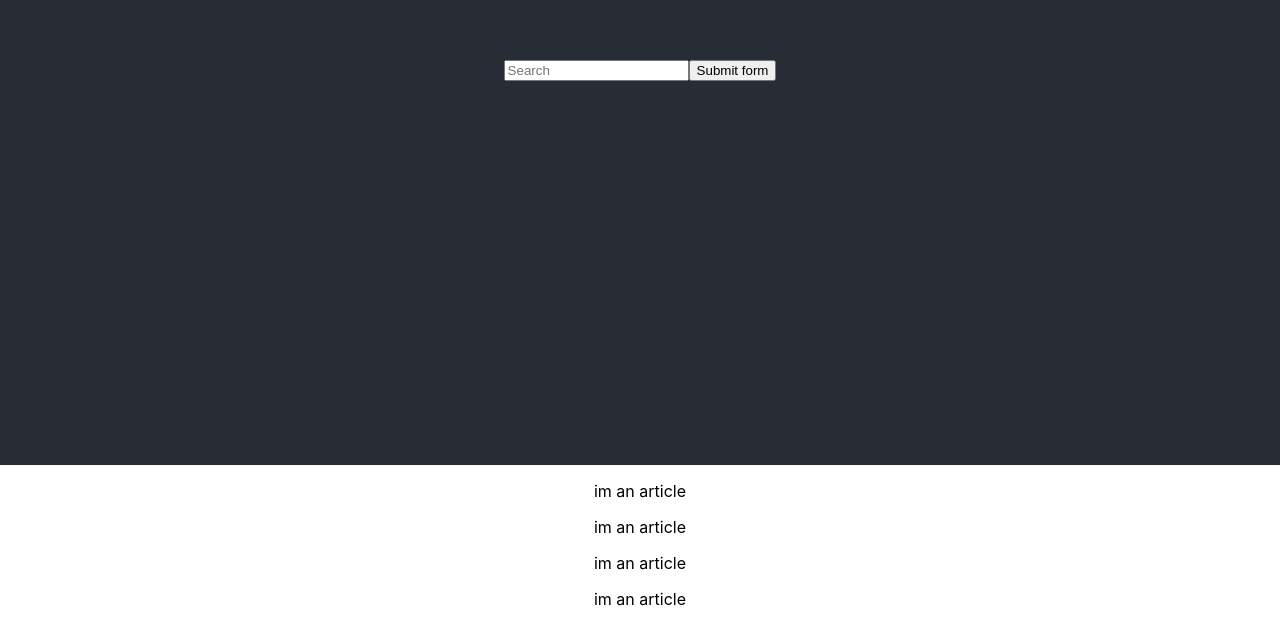
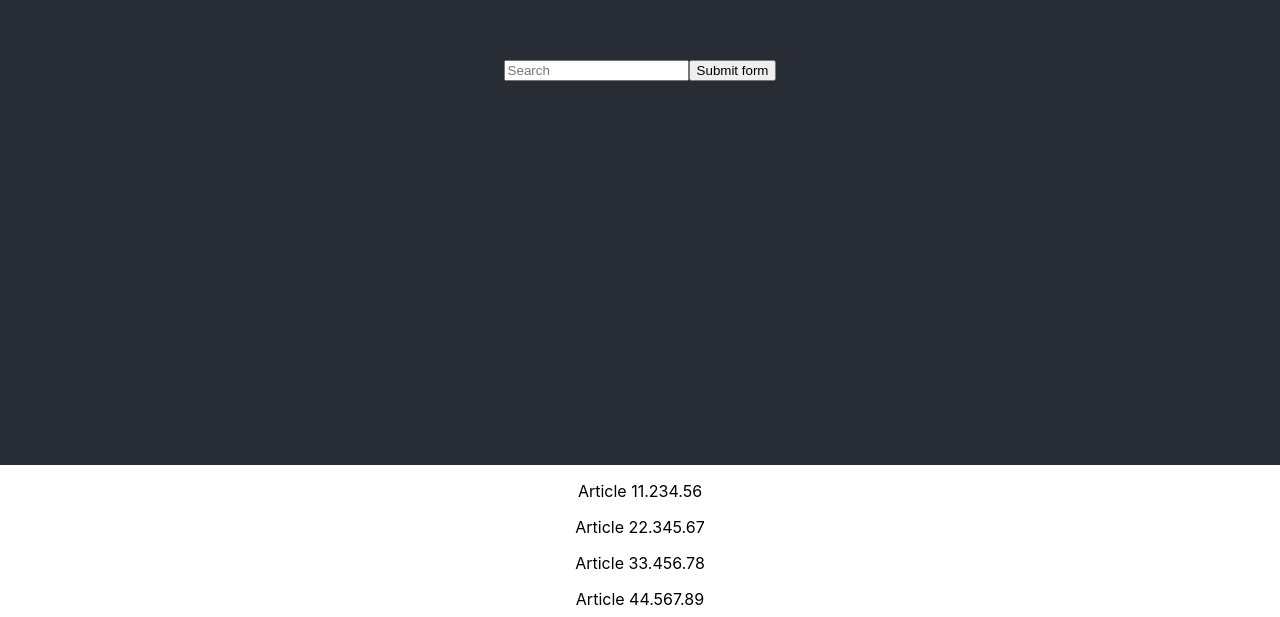
Before and after one commit to JustinAronson/News, a React (Create React App) app in the folder panda/: page / in a window 1280 px wide. Shown: the part 335-952 px from the top of the page. Built offline with nearby package versions, Linux system fonts and the light colour scheme.

Commit message:
Adding props

```diff
--- a/panda/src/Article.js
+++ b/panda/src/Article.js
@@ -1,9 +1,15 @@
 const Article = (props) => {
 
     console.log("In article")
+    console.log(props[1])
+    console.log('Printing props[0]')
+    console.log(props[0])
+    console.log('Done printing')
+
     return (
       <div class="article">
-        <p>im an article</p>
+        <p>{props["props"]}</p>
+        {props.key}
       </div>
     )
 
--- a/panda/src/Articles.js
+++ b/panda/src/Articles.js
@@ -11,7 +11,7 @@ const Articles = (props) => {
     <div class="articles">
       {
       Object.keys(props["props"]).map(key => (
-      <Article key={key} props={props["props"][key]} />
+        <Article props={[key,props["props"][key]]} />
       ))}
     </div>
   )
```
